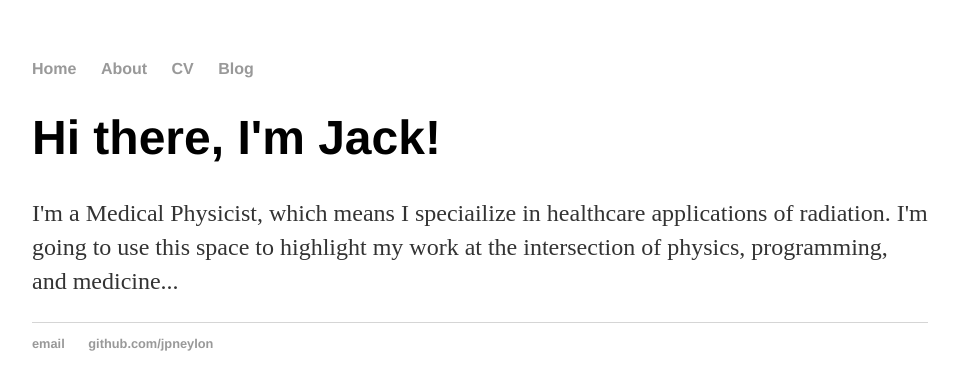
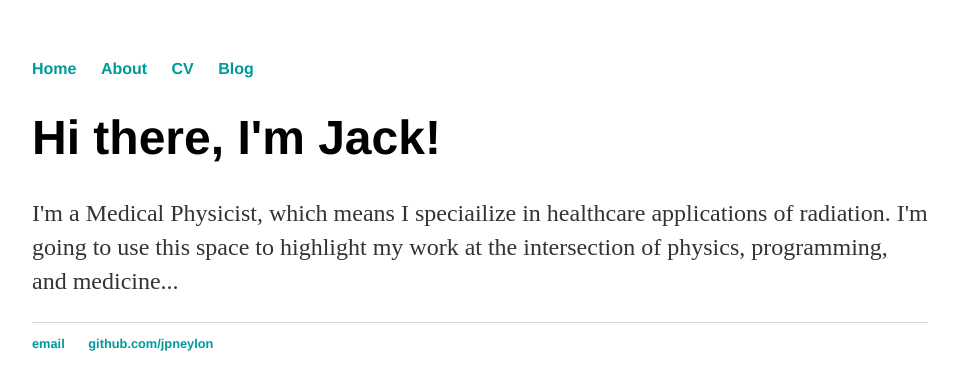
Before and after one commit to jpneylon/jpneylon.github.io, a Jekyll site: the page built from index.html, in a window 1280 px wide. Shown: the top 390 px of the page, without its empty margins (160-1117 px from the left). Built offline with Jekyll 4.4.1, drawn with Linux system fonts in a browser that asks for light colours.

Commit message:
Update main.css

```diff
--- a/css/main.css
+++ b/css/main.css
@@ -14,7 +14,7 @@ nav ul li, footer ul li {
 }
 a {
     text-decoration: none;
-    color: #999;
+    color: #009999;
 }
 a:hover {
     text-decoration: underline;
```
